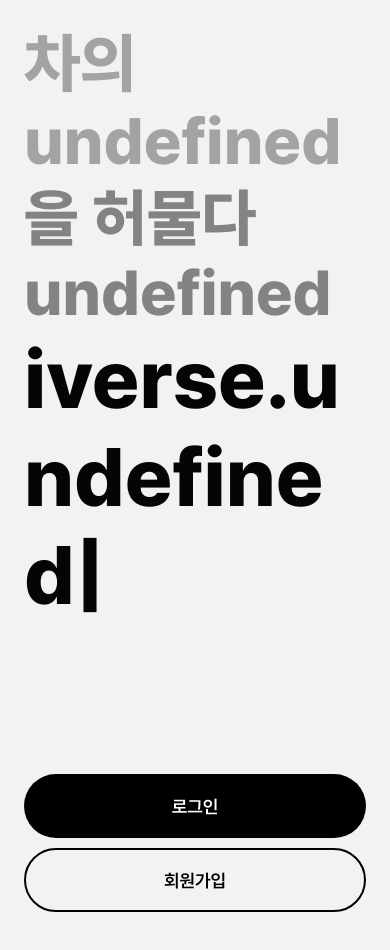
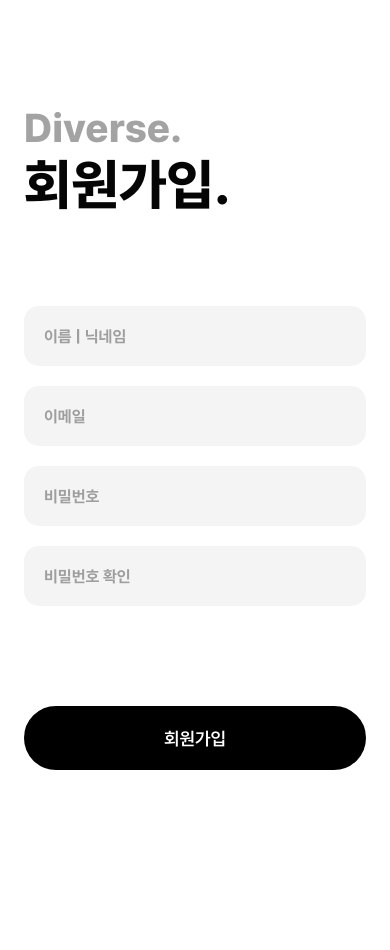
Before and after one commit to DGSW-P-plus/diverse-app, a React Native app: screen /RegisterView in a window 390 px wide. Shown: the top 950 px of the page. After the commit the page ends 844 px from the top, so only its background shows below. Built offline with nearby package versions, Linux system fonts and the light colour scheme.

Commit message:
Add RegisterView

```diff
--- /dev/null
+++ b/components/AnimatedTextInput.tsx
@@ -0,0 +1,76 @@
+import React, { useState, useEffect } from 'react';
+import { Animated, StyleSheet, TextInput, View } from "react-native";
+
+type AnimatedTextInputProps = {
+  label: string,
+  value: string,
+  onChangeText: (text: string) => void,
+  secureTextEntry?: boolean
+};
+
+export default function AnimatedTextInput({ label, value, onChangeText, secureTextEntry }: AnimatedTextInputProps) {
+  const [isFocused, setIsFocused] = useState(false);
+  const labelPosition = new Animated.Value(value ? 1 : 0);
+
+  useEffect(() => {
+    Animated.timing(labelPosition, {
+      toValue: isFocused || value ? 1 : 0,
+      duration: 300,
+      useNativeDriver: false
+    }).start();
+  }, [isFocused, value]);
+
+  const labelStyle = {
+    position: 'absolute',
+    paddingTop: 3,
+    left: 20,
+    top: labelPosition.interpolate({
+      inputRange: [0, 1],
+      outputRange: [18, 8]
+    }),
+    fontSize: labelPosition.interpolate({
+      inputRange: [0, 1],
+      outputRange: [16, 12]
+    }),
+    color: labelPosition.interpolate({
+      inputRange: [0, 1],
+      outputRange: ['#9e9e9e', '#6c6c6c']
+    })
+  };
+
+  return (
+    <View style={styles.inputContainer}>
+      <Animated.Text style={[styles.inputLabel, labelStyle]}>
+        {label}
+      </Animated.Text>
+      <TextInput
+        style={styles.input}
+        onFocus={() => setIsFocused(true)}
+        onBlur={() => setIsFocused(false)}
+        onChangeText={onChangeText}
+        value={value}
+        secureTextEntry={secureTextEntry}
+      />
+    </View>
+  );
+};
+
+const styles = StyleSheet.create({
+  inputContainer: {
+    marginBottom: 20,
+    backgroundColor: '#F4F4F4',
+    borderRadius: 15,
+    paddingHorizontal: 20,
+    height: 60,
+    justifyContent: 'center',
+  },
+  inputLabel: {
+    fontFamily: 'Pretendard-Bold',
+  },
+  input: {
+    fontFamily: 'Pretendard-Bold',
+    fontSize: 16,
+    color: '#000',
+    paddingTop: 10,
+  },
+});
--- a/navigation/index.tsx
+++ b/navigation/index.tsx
@@ -2,18 +2,18 @@ import { NavigationContainer } from '@react-navigation/native';
 import { createStackNavigator } from '@react-navigation/stack';
 import { useFonts } from "expo-font";
 
-import { BackButton } from '../components/BackButton';
-import Overview from '../screens/StartView';
+import StartView from "../screens/StartView";
+import RegisterView from "../screens/Auth/RegisterView";
 import LoginView from "../screens/Auth/LoginView";
 import { fontLists } from "../assets/fonts/fontLists";
 
 export type RootStackParamList = {
   LoginView: undefined;
+  RegisterView: undefined;
   StartView: undefined;
 };
 
 import { Text } from "react-native";
-import StartView from "../screens/StartView";
 
 const Stack = createStackNavigator<RootStackParamList>();
 
@@ -31,6 +31,11 @@ export default function RootStack() {
           component={LoginView}
           options={{ headerShown: false }}
         />
+        <Stack.Screen
+          name="RegisterView"
+          component={RegisterView}
+          options={{ headerShown: false }}
+        />
       </Stack.Navigator>
     </NavigationContainer>
   );
--- a/screens/Auth/RegisterView.tsx
+++ b/screens/Auth/RegisterView.tsx
@@ -0,0 +1,113 @@
+import React, { useState, useEffect } from 'react';
+import { useNavigation } from '@react-navigation/native';
+import { StackNavigationProp } from '@react-navigation/stack';
+import {
+  StyleSheet,
+  Text,
+  TouchableOpacity,
+  View,
+  TextInput,
+  KeyboardAvoidingView,
+  Platform,
+  Animated
+} from "react-native";
+import { RootStackParamList } from '../../navigation';
+import { StatusBar } from "expo-status-bar";
+import AnimatedTextInput from '../../components/AnimatedTextInput';
+
+type OverviewScreenNavigationProps = StackNavigationProp<RootStackParamList, 'RegisterView'>;
+
+
+export default function RegisterView() {
+  const navigation = useNavigation<OverviewScreenNavigationProps>();
+  const [email, setEmail] = useState('');
+  const [password, setPassword] = useState('');
+  const [confirmPassword, setConfirmPassword] = useState('');
+
+  return (
+    <KeyboardAvoidingView
+      behavior={Platform.OS === "ios" ? "padding" : "height"}
+      style={styles.container}
+    >
+      <StatusBar style="dark"/>
+      <View style={styles.contentContainer}>
+        <View style={styles.titleContainer}>
+          <Text style={styles.title}>Diverse.</Text>
+          <Text style={styles.titleBold}>회원가입.</Text>
+        </View>
+      </View>
+
+      <View style={styles.formContainer}>
+        <AnimatedTextInput
+          label="이름 | 닉네임"
+          value={email}
+          onChangeText={setEmail}
+        />
+        <AnimatedTextInput
+          label="이메일"
+          value={email}
+          onChangeText={setEmail}
+        />
+        <AnimatedTextInput
+          label="비밀번호"
+          value={password}
+          onChangeText={setPassword}
+          secureTextEntry
+        />
+        <AnimatedTextInput
+          label="비밀번호 확인"
+          value={confirmPassword}
+          onChangeText={setConfirmPassword}
+          secureTextEntry
+        />
+      </View>
+      <TouchableOpacity style={styles.registerButton} onPress={() => console.log('Register')}>
+        <Text style={styles.registerButtonText}>회원가입</Text>
+      </TouchableOpacity>
+    </KeyboardAvoidingView>
+  );
+}
+
+const styles = StyleSheet.create({
+  container: {
+    flex: 1,
+    backgroundColor: '#ffffff',
+    padding: 24,
+  },
+  contentContainer: {
+    flex: 1,
+    justifyContent: 'center',
+  },
+  titleContainer: {
+    marginBottom: 10,
+  },
+  title: {
+    fontSize: 40,
+    fontFamily: 'Pretendard-ExtraBold',
+    color: '#a3a3a3',
+  },
+  titleBold: {
+    fontSize: 55,
+    fontFamily: 'Pretendard-ExtraBold',
+    color: '#050505',
+  },
+  formContainer: {
+    marginBottom: 80,
+    paddingBottom: -40
+  },
+  registerButton: {
+    width: '100%',
+    height: 64,
+    borderRadius: 45,
+    marginBottom: 50,
+    backgroundColor: '#000000',
+    borderWidth: 2,
+    justifyContent: 'center',
+    alignItems: 'center',
+  },
+  registerButtonText: {
+    fontSize: 18,
+    color: '#ffffff',
+    fontFamily: 'Pretendard-SemiBold',
+  },
+});
--- a/screens/StartView.tsx
+++ b/screens/StartView.tsx
@@ -78,7 +78,7 @@ export default function StartView() {
         <TouchableOpacity style={styles.loginButton} onPress={() => navigation.navigate('LoginView')}>
           <Text style={styles.loginButtonText}>로그인</Text>
         </TouchableOpacity>
-        <TouchableOpacity style={styles.registerButton} onPress={() => navigation.navigate('LoginView')}>
+        <TouchableOpacity style={styles.registerButton} onPress={() => navigation.navigate('RegisterView')}>
           <Text style={styles.registerButtonText}>회원가입</Text>
         </TouchableOpacity>
       </View>
```
Also changed, not shown: components/BackButton.tsx (deleted, +0 -23 lines), components/Button.tsx (deleted, +0 -41 lines), components/Container.tsx (deleted, +0 -12 lines), components/EditScreenInfo.tsx (deleted, +0 -47 lines), components/ScreenContent.tsx (deleted, +0 -38 lines).
